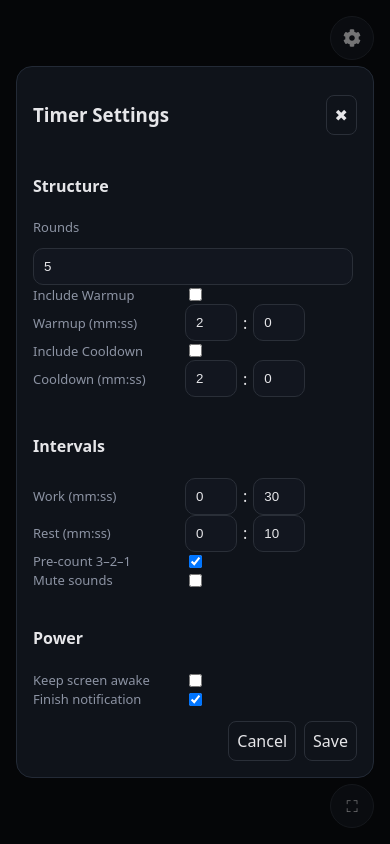
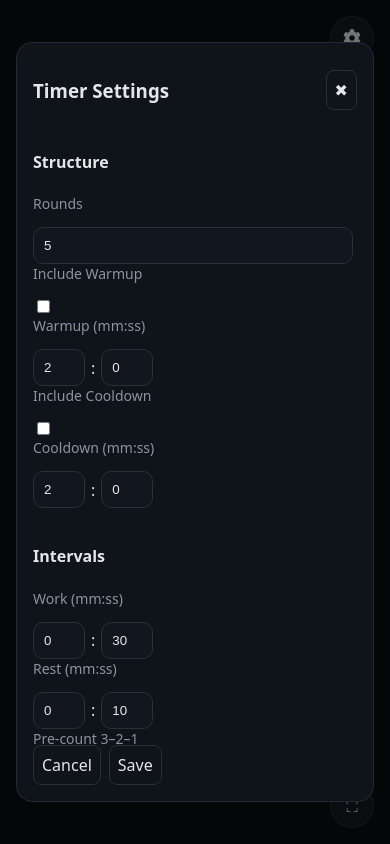
Before and after one commit to Garko01/interval-timer, a React (Vite) app: page / in a window 390 px wide. Built offline with nearby package versions, Linux system fonts and the light colour scheme.

Commit message:
Increase font and button sizes in responsive views

```diff
--- a/src/styles.css
+++ b/src/styles.css
@@ -204,24 +204,66 @@ html, body, .container, .main { overflow-x: hidden; }
   overflow:auto;                 /* scroll only the body */
   padding-right:4px;             /* avoid scrollbar overlay on content */
 }
-@media (max-width: 768px){
-  .modalBody{ grid-template-columns: 1fr }  /* stack sections */
+
+/* Tablet breakpoint: stack settings sections */
+@media (max-width: 768px) {
+  .modalBody {
+    grid-template-columns: 1fr;  /* stack sections */
+  }
+
+  .main {
+    padding: 20px;  /* slightly tighter padding */
+  }
 }
 
-.modalFooter{display:flex; justify-content:flex-end; margin-top:12px}
+/* Mobile breakpoint: everything bigger and finger-friendly */
+@media (max-width: 480px) {
+  .main {
+    padding: 16px;
+  }
 
-/* Form rows adapt and wrap cleanly */
-.row{
-  display:flex; align-items:center; gap:12px; flex-wrap:wrap;
-}
+  .digits {
+    font-size: var(--digit-size, clamp(7rem, 36vw, 24rem));
+    overflow-x: hidden;
+  }
 
-.label{
-  font-size:13px; color:var(--muted);
-  flex: 0 0 140px;               /* label column on wide screens */
-}
-@media (max-width: 480px) {
-  .main { padding: 16px; }            /* a bit tighter than 24px */
-  .digits { overflow-x: hidden; }     /* belt & suspenders */
+  .intervalLabel {
+    font-size: 2.4rem;
+  }
+
+  .controls {
+    margin-top: 28px;
+    gap: 28px;
+  }
+
+  /* Larger Play / Pause pill button */
+  .iconRound.mainAction {
+    min-width: 140px;
+    height: 64px;
+    padding-inline: 2.4rem;
+    font-size: 28px;
+  }
+
+  /* Larger Reset button */
+  .iconRound.resetBtn {
+    width: 64px;
+    height: 64px;
+    font-size: 24px;
+  }
+
+  /* Tighter and cleaner form rows in settings */
+  .row {
+    display: flex;
+    align-items: center;
+    gap: 10px;
+    flex-wrap: wrap;
+  }
+
+  .label {
+    flex: 1 0 100%;   /* label above inputs */
+    margin-bottom: 4px;
+    font-size: 14px;
+  }
 }
 
 /* Inputs fill the line without overflowing */
```
